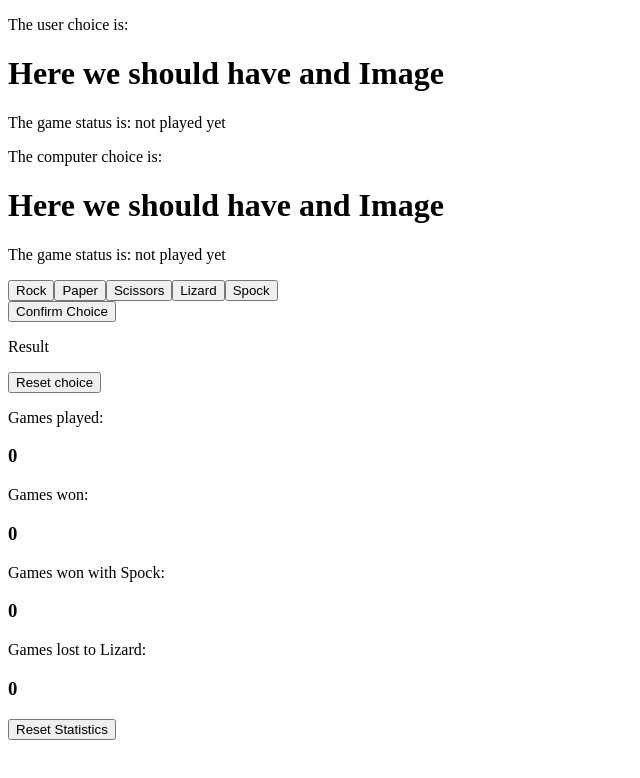
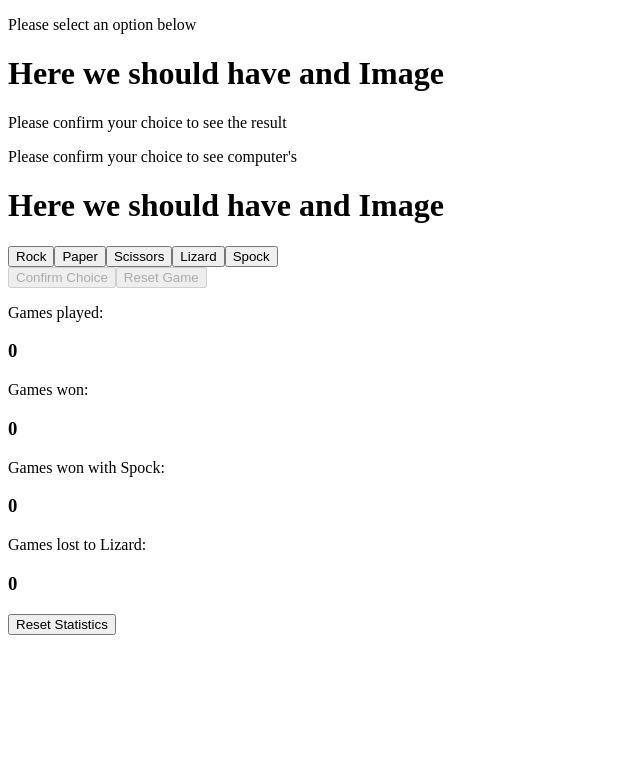
Before and after one commit to helrabelo/rock-paper-scissors-lizard-spock, a Next.js app: page / in a window 1280 px wide. Shown: the top 778 px of the page, without its empty margins (0-640 px from the left). Built offline with nearby package versions, Linux system fonts and the light colour scheme.

Commit message:
new ux, enabling/disabling buttons to better experience

```diff
--- a/components/GamePanel/gamepanel.less
+++ b/components/GamePanel/gamepanel.less
@@ -1,21 +1,37 @@
+@import '../../styles/variables.less';
+
 .mainGame {
-
-
   .optionsWrapper {
     display: flex;
   }
 
   .controlWrapper {
+    .gameControl {
+      display: flex;
+      justify-content: center;
 
+      .confirm {
+        width: auto;
+        margin: 0 20px;
+        background: @secondaryColor;
+        color: @tertiaryColor;
 
-    .result {
-      .buttons {
-        display: flex;
-        flex-wrap: nowrap;
+        &:hover {
+          background-color: @primaryColor;
+        }
 
-        .chooseButton {
-          width: auto;
-          display: block;
+        &:disabled {
+          opacity: 0.5;
+        }
+      }
+
+      .resetGame {
+        width: auto;
+        margin: 0 20px;
+        color: white;
+
+        &:disabled {
+          opacity: 0.5;
         }
       }
     }
--- a/components/GamePanel/index.js
+++ b/components/GamePanel/index.js
@@ -12,15 +12,22 @@ const GamePanel = ({
   handleChoice,
   handleResetGame,
   handleSubmitChoice,
-  currentGame
+  currentGame,
 }) => {
-
   return (
     <Container className={styles.mainGame}>
       {/* MAIN GAME SCREEN - RESULT */}
       <div className={styles.optionsWrapper}>
-        <OptionCard type={'user'} userChoice={currentGame.user} gameStatus={currentGame.result} />
-        <OptionCard type={'computer'} userChoice={currentGame.computer} gameStatus={currentGame.result} />
+        <OptionCard
+          type={'user'}
+          userChoice={currentGame.user}
+          gameStatus={currentGame.result}
+        />
+        <OptionCard
+          type={'computer'}
+          userChoice={currentGame.computer}
+          gameStatus={currentGame.result}
+        />
       </div>
 
       <div className={styles.controlWrapper}>
@@ -28,16 +35,22 @@ const GamePanel = ({
 
         <GameOptions handleChoice={handleChoice} />
 
-        <div className={styles.result}>
-          <div className={styles.buttons}>
-            <Button onClick={handleSubmitChoice} classes={styles.chooseButton}>
-              Confirm Choice
-            </Button>
+        <div className={styles.gameControl}>
+          <Button
+            onClick={handleSubmitChoice}
+            disabled={!currentGame.user || currentGame.result}
+            classes={styles.confirm}
+          >
+            Confirm Choice
+          </Button>
 
-            <p>Result</p>
-          </div>
-          <Button onClick={handleResetGame} classes={styles.chooseButton} alert={true}>
-            Reset choice
+          <Button
+            onClick={handleResetGame}
+            classes={styles.resetGame}
+            alert
+            disabled={!currentGame.result}
+          >
+            Reset Game
           </Button>
         </div>
       </div>
--- a/components/OptionCard/index.js
+++ b/components/OptionCard/index.js
@@ -6,32 +6,46 @@ import { gameResults } from '../../constants/GameResults';
 
 const OptionCard = ({ type, userChoice, gameStatus }) => {
   const resultClasses = () =>
-    gameResults.filter((game) => gameStatus ? (game.game === gameStatus) : 'N');
+    gameResults.filter((game) => (gameStatus ? game.game === gameStatus : 'N'));
 
   const [userCard, setUserCard] = useState(styles.neutral);
 
   const [computerCard, setComputerCard] = useState(styles.neutral);
 
+  console.log('game status: ', gameStatus);
+
   useEffect(() => {
     let result = resultClasses();
     setUserCard(result[0].user);
     setComputerCard(result[0].computer);
-    console.log('gameStatus changed');
-    console.log('result classes: ', resultClasses());
-    console.log('user card: ', userCard);
-    console.log('computer card: ', computerCard);
   }, [gameStatus]);
 
   return (
     <div className={styles.optionCardWrapper}>
       <div
         className={
-          styles.optionCard + ' ' + (type === 'user' ? userCard : computerCard)
+          styles.optionCard +
+          ' ' +
+          (type === 'user' ? userCard : gameStatus ? computerCard : '')
         }
       >
-        <p>The {type === 'user' ? 'user' : 'computer'} choice is: {userChoice}</p>
+        <p>
+          {type === 'user'
+            ? userChoice
+              ? `The user choice is: ${userChoice}`
+              : 'Please select an option below'
+            : gameStatus
+            ? `computer choice is: ${userChoice}`
+            : `Please confirm your choice to see computer's`}
+        </p>
         <h1>Here we should have and Image</h1>
-        <p>The game status is: {gameStatus ? gameStatus : 'not played yet'}</p>
+        {type === 'user' ? (
+          <p>
+            {gameStatus
+              ? `The game status is: ${gameStatus}`
+              : `Please confirm your choice to see the result`}
+          </p>
+        ) : <p></p>}
       </div>
     </div>
   );
--- a/components/StatisticsWrapper/index.js
+++ b/components/StatisticsWrapper/index.js
@@ -9,9 +9,9 @@ import History from '../StatisticsHistory';
 const StatisticsWrapper = ({ games, resetStatistics }) => {
   let gamesPlayed = games;
   let totalGames = games.length;
-  let gamesWon = gamesPlayed.filter((game) => game.result === 'W').length;
-  let gamesWonWithSpock = gamesPlayed.filter((game) => game.result === 'W' && game.user === 'spock').length;
-  let gamesLostToLizard = gamesPlayed.filter((game) => game.result === 'L' && game.computer === 'lizard').length;
+  let gamesWon = gamesPlayed.filter((game) => game.result === 'Win').length;
+  let gamesWonWithSpock = gamesPlayed.filter((game) => game.result === 'Win' && game.user === 'spock').length;
+  let gamesLostToLizard = gamesPlayed.filter((game) => game.result === 'Loss' && game.computer === 'lizard').length;
 
 
   return (
--- a/constants/GameResults.js
+++ b/constants/GameResults.js
@@ -7,11 +7,11 @@ export const gameResults = [
     computer: null,
   },
   {
-    game: 'W',
+    game: 'Win',
     user: styles.success,
     computer: styles.danger,
   },
-  { game: 'L', user: styles.danger, computer: styles.success },
-  { game: 'T', user: styles.neutral, computer: styles.neutral },
-  { game: 'E', user: styles.error, computer: styles.error },
+  { game: 'Loss', user: styles.danger, computer: styles.success },
+  { game: 'Tie', user: styles.neutral, computer: styles.neutral },
+  { game: 'Error', user: styles.error, computer: styles.error },
 ];
--- a/helpers/CalculateResult.js
+++ b/helpers/CalculateResult.js
@@ -1,12 +1,12 @@
 import { gameOptions } from '../constants/GameOptions';
 
 export function calculateResult(userChoice, computerChoice) {
-  if (!userChoice || !computerChoice) return 'E';
-  if (userChoice.toString() === computerChoice.toString()) return 'T';
+  if (!userChoice || !computerChoice) return 'Error';
+  if (userChoice.toString() === computerChoice.toString()) return 'Tie';
 
   let options = gameOptions;
 
   let option = options.filter((option) => userChoice === option.option);
 
-  return option[0].beats.includes(computerChoice) ? 'W' : 'L';
+  return option[0].beats.includes(computerChoice) ? 'Win' : 'Loss';
 }
```
